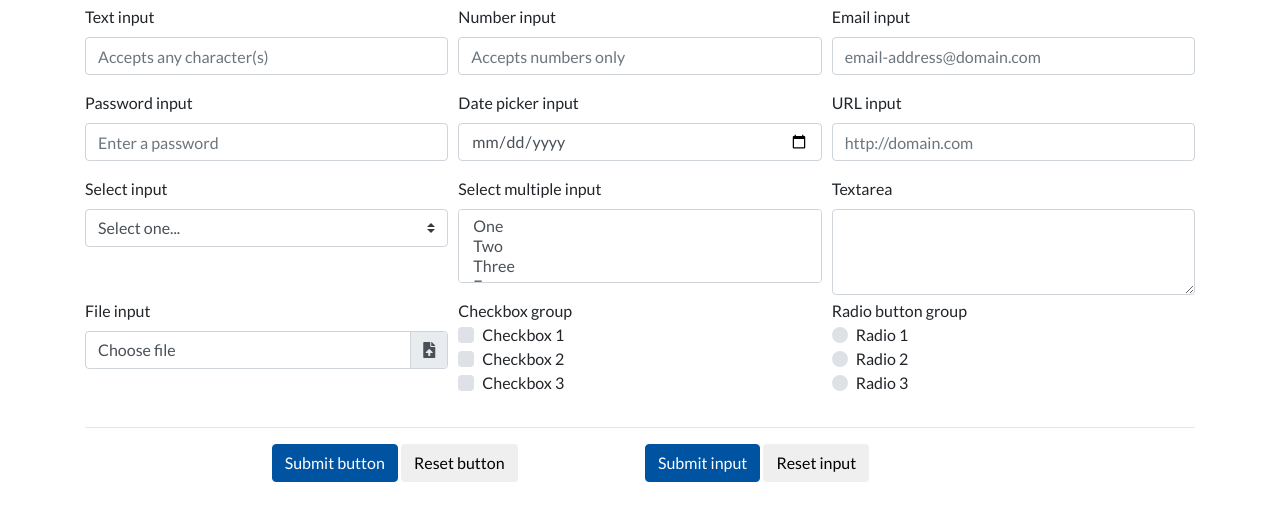
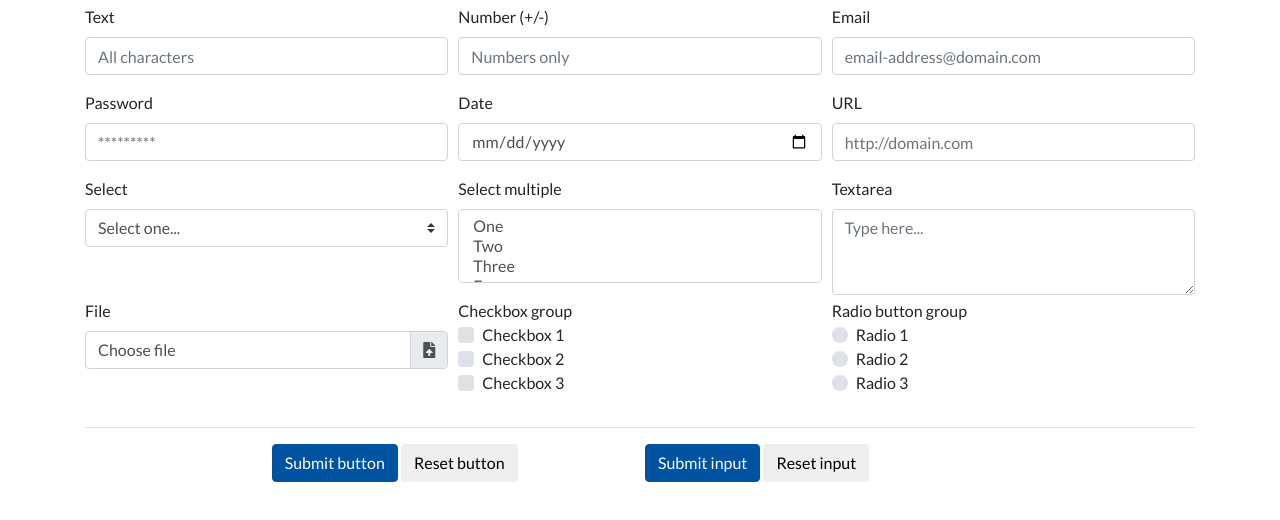
Before and after one commit to mtbotherd/form-validation, a website: page src/index.html in a window 1280 px wide. Shown: the part 102-622 px from the top of the page. Drawn offline with Linux system fonts and the light colour scheme.

Commit message:
Updates.

```diff
--- a/src/index.html
+++ b/src/index.html
@@ -19,19 +19,19 @@
             <h2>Input types</h2>
             <div class="form-row">
                 <div class="col-md-4 mb-3">
-                    <label for="textInput">Text input</label>
-                    <input type="text" class="form-control" id="textInput" placeholder="Accepts any character(s)" required>
+                    <label for="textInput">Text</label>
+                    <input type="text" class="form-control" id="textInput" placeholder="All characters" required>
                     <div class="invalid-feedback"><i class="fas fa-exclamation-triangle"></i> Oops! Please enter 1 or more characters.</div>
                     <div class="valid-feedback">Looks good! <i class="far fa-thumbs-up"></i></div>
                 </div>
                 <div class="col-md-4 mb-3">
-                    <label for="numberInput">Number input</label>
-                    <input type="number" class="form-control" id="numberInput" placeholder="Accepts numbers only" required>
+                    <label for="numberInput">Number (+/-)</label>
+                    <input type="number" class="form-control" id="numberInput" placeholder="Numbers only" required>
                     <div class="invalid-feedback"><i class="fas fa-exclamation-triangle"></i> Please enter a number (+/-).</div>
                     <div class="valid-feedback">Looks good! <i class="far fa-thumbs-up"></i></div>
                 </div>
                 <div class="col-md-4 mb-3">
-                    <label for="emailInput">Email input</label>
+                    <label for="emailInput">Email</label>
                     <input type="email" class="form-control" id="emailInput" placeholder="email-address@domain.com" required>
                     <div class="invalid-feedback"><i class="fas fa-exclamation-triangle"></i> Please enter a valid email address.</div>
                     <div class="valid-feedback">Looks good! <i class="far fa-thumbs-up"></i></div>
@@ -39,19 +39,19 @@
             </div>
             <div class="form-row">
                 <div class="col-md-4 mb-3">
-                    <label for="passwordInput">Password input</label>
-                    <input type="password" class="form-control" id="passwordInput" placeholder="Enter a password" required>
+                    <label for="passwordInput">Password</label>
+                    <input type="password" class="form-control" id="passwordInput" placeholder="*********" required>
                     <div class="invalid-feedback"><i class="fas fa-exclamation-triangle"></i> Please enter an password.</div>
                     <div class="valid-feedback">Looks good! <i class="far fa-thumbs-up"></i></div>
                 </div>
                 <div class="col-md-4 mb-3">
-                    <label for="dateInput">Date picker input</label>
+                    <label for="dateInput">Date</label>
                     <input type="date" class="form-control" id="dateInput" required>
                     <div class="invalid-feedback"><i class="fas fa-exclamation-triangle"></i> Please enter or select a date.</div>
                     <div class="valid-feedback">Looks good! <i class="far fa-thumbs-up"></i></div>
                 </div>
                 <div class="col-md-4">
-                    <label for="urlInput">URL input</label>
+                    <label for="urlInput">URL</label>
                     <input type="url" class="form-control" id="urlInput" placeholder="http://domain.com" required>
                     <div class="invalid-feedback"><i class="fas fa-exclamation-triangle"></i> Please enter a valid url.</div>
                     <div class="valid-feedback">Looks good! <i class="far fa-thumbs-up"></i></div>
@@ -59,7 +59,7 @@
             </div>
             <div class="form-row">
                 <div class="col-md-4 mb-3">
-                    <label for="selectInput">Select input</label>
+                    <label for="selectInput">Select</label>
                     <select id="selectInput" class="custom-select" required>
                         <option value="">Select one...</option>
                         <option value="1">One</option>
@@ -70,7 +70,7 @@
                     <div class="valid-feedback">Looks good! <i class="far fa-thumbs-up"></i></div>
                 </div>
                 <div class="col-md-4 mb-3">
-                    <label for="selectMultipleInput">Select multiple input</label>
+                    <label for="selectMultipleInput">Select multiple</label>
                     <select id="selectMultipleInput" class="custom-select" size="3" multiple required>
                         <option value="1">One</option>
                         <option value="2">Two</option>
@@ -83,14 +83,14 @@
                 </div>
                 <div class="col-md-4">
                     <label for="exampleFormControlTextarea1">Textarea</label>
-                    <textarea class="form-control" id="exampleFormControlTextarea1" rows="3" required></textarea>
+                    <textarea class="form-control" id="exampleFormControlTextarea1" rows="3" placeholder="Type here..." required></textarea>
                     <div class="invalid-feedback"><i class="fas fa-exclamation-triangle"></i> Please enter some text.</div>
                     <div class="valid-feedback">Looks good! <i class="far fa-thumbs-up"></i></div>
                 </div>
             </div>
             <div class="form-row">
                 <div class="col-md-4 mb-3">
-                    <label for="customFile">File input</label>
+                    <label for="customFile">File</label>
                     <div class="custom-file">
                         <input type="file" class="custom-file-input" id="customFile" required>
                         <label class="custom-file-label">Choose file</label>
--- a/src/scss/_custom.scss
+++ b/src/scss/_custom.scss
@@ -5,6 +5,7 @@ h1 {
     border-bottom: 1px solid #ccc;
     padding-bottom: .25rem;
 }
+
 .input-group > .form-control:not(:last-child), .input-group > .custom-select:not(:last-child) {
     border-top-right-radius: .25rem;
     border-bottom-right-radius: .25rem;
```
Also changed, not shown: 1 other file.
